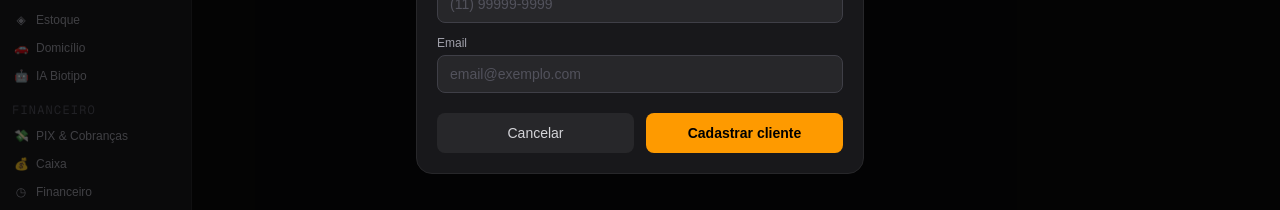
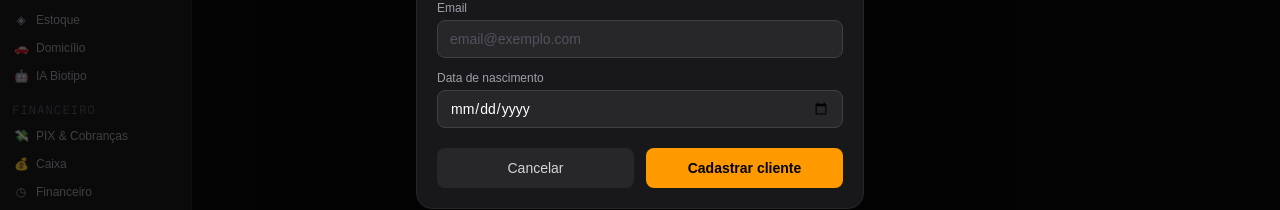
Before and after one commit to OpenFutureBr/barberos, a Next.js app: page /dashboard/clientes in a window 1280 px wide. Both pictures are taken after typing "Sample" into the empty fields and a click on the button "+ Novo cliente". Shown: the part 411-621 px from the top of the page. Built offline with nearby package versions, Linux system fonts and the light colour scheme; no server answers; the database is empty.

Commit message:
feat: clientes conectados ao banco real

```diff
--- a/src/app/api/clientes/route.ts
+++ b/src/app/api/clientes/route.ts
@@ -33,6 +33,7 @@ export async function POST(request: Request) {
         phone: body.phone,
         email: body.email || null,
         establishmentId: "estab001",
+        birthDate: body.birthDate ? new Date(body.birthDate) : null,
       },
     })
 
--- a/src/app/dashboard/clientes/page.tsx
+++ b/src/app/dashboard/clientes/page.tsx
@@ -29,6 +29,7 @@ export default function ClientesPage() {
   const [email, setEmail] = useState("")
   const [salvando, setSalvando] = useState(false)
   const [erro, setErro] = useState("")
+  const [nascimento, setNascimento] = useState("")
 
   useEffect(() => {
     buscarClientes()
@@ -56,6 +57,7 @@ export default function ClientesPage() {
         method: "POST",
         headers: { "Content-Type": "application/json" },
         body: JSON.stringify({ name: nome, phone: telefone, email }),
+        body: JSON.stringify({ name: nome, phone: telefone, email, birthDate: nascimento || null }),
       })
       if (!res.ok) throw new Error("Erro ao salvar")
       await buscarClientes()
@@ -195,6 +197,15 @@ export default function ClientesPage() {
                   className="w-full bg-zinc-800 border border-zinc-700 text-white rounded-lg px-3 py-2 text-sm outline-none focus:border-amber-500 transition-colors placeholder:text-zinc-600"
                 />
               </div>
+              <div>
+                <label className="text-zinc-400 text-xs mb-1 block">Data de nascimento</label>
+                <input
+                  type="date"
+                  value={nascimento}
+                  onChange={(e) => setNascimento(e.target.value)}
+                  className="w-full bg-zinc-800 border border-zinc-700 text-white rounded-lg px-3 py-2 text-sm outline-none focus:border-amber-500 transition-colors"
+                />
+              </div>
               {erro && (
                 <div className="bg-red-500/10 border border-red-500/20 rounded-lg px-3 py-2 text-red-400 text-xs">
                   {erro}
```
